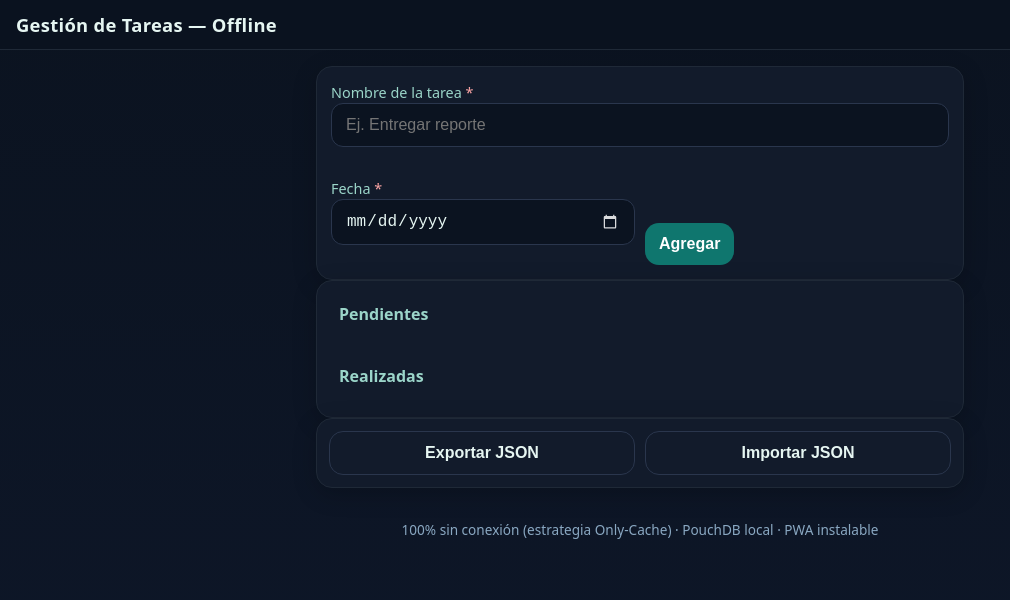
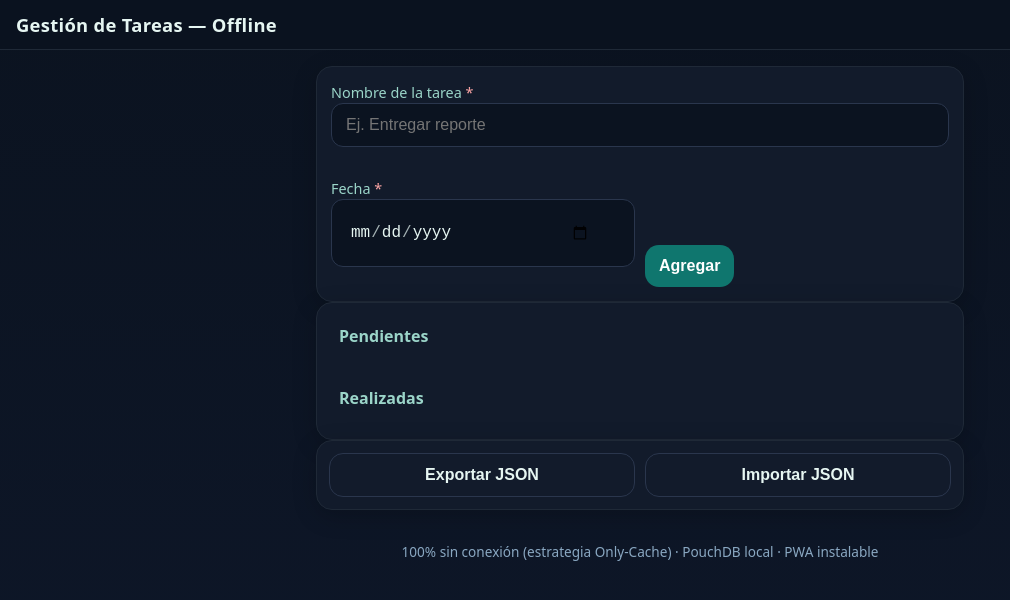
Before and after one commit to Carlos-GH23/Registro_Tareas, a plain HTML site: page index.html in a window 1280 px wide. Shown: the whole page, without its empty margins (0-1010 px from the left). Drawn offline with Linux system fonts and the light colour scheme; a script that the page names is missing.

Commit message:
Correcciones v9.0

```diff
--- a/styles.css
+++ b/styles.css
@@ -76,3 +76,36 @@ input[type="date"]::-webkit-calendar-picker-indicator{ filter: invert(1); opacit
 @media (min-width: 521px){
   .row{ align-items: end; }
 }
+
+/* iOS / Safari fixes para <input type="date"> */
+input[type="date"]{
+  color: var(--ink);
+  -webkit-text-fill-color: var(--ink);   /* WebKit relleno de texto */
+  background-color: #0b1320;
+  border: 1px solid #2a364d;
+  min-height: 44px;                      /* evita “brinco” y zoom */
+  line-height: 44px;
+  padding: 10px 44px 10px 14px;          /* deja espacio al icono */
+  color-scheme: dark;                    /* usa paleta oscura nativa */
+  -webkit-appearance: none; appearance: none;
+}
+
+input[type="date"]::-webkit-datetime-edit{ padding: 0 0.25rem; }
+input[type="date"]::-webkit-datetime-edit-fields-wrapper{ color: var(--ink); }
+input[type="date"]::-webkit-datetime-edit-year-field,
+input[type="date"]::-webkit-datetime-edit-month-field,
+input[type="date"]::-webkit-datetime-edit-day-field{ color: var(--ink); }
+input[type="date"]::-webkit-datetime-edit-text{ opacity:.7; }
+
+input[type="date"]::-webkit-calendar-picker-indicator{
+  filter: invert(1);                      /* icono visible en oscuro */
+  opacity: .9;
+  margin: 0;
+}
+
+/* En móvil, botón “Agregar” debajo para que no se pegue al date */
+@media (max-width:520px){
+  .row{ flex-direction: column; align-items: stretch; }
+  .row > div:last-child{ align-self: stretch !important; }
+  .btn-primary{ width:100%; }
+}
```
